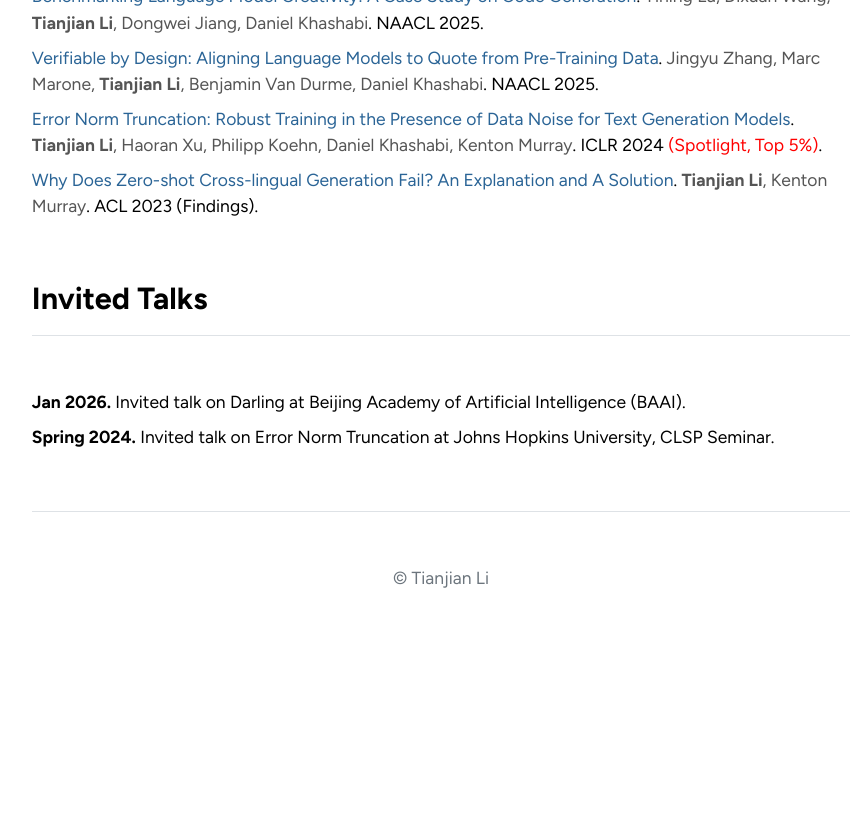
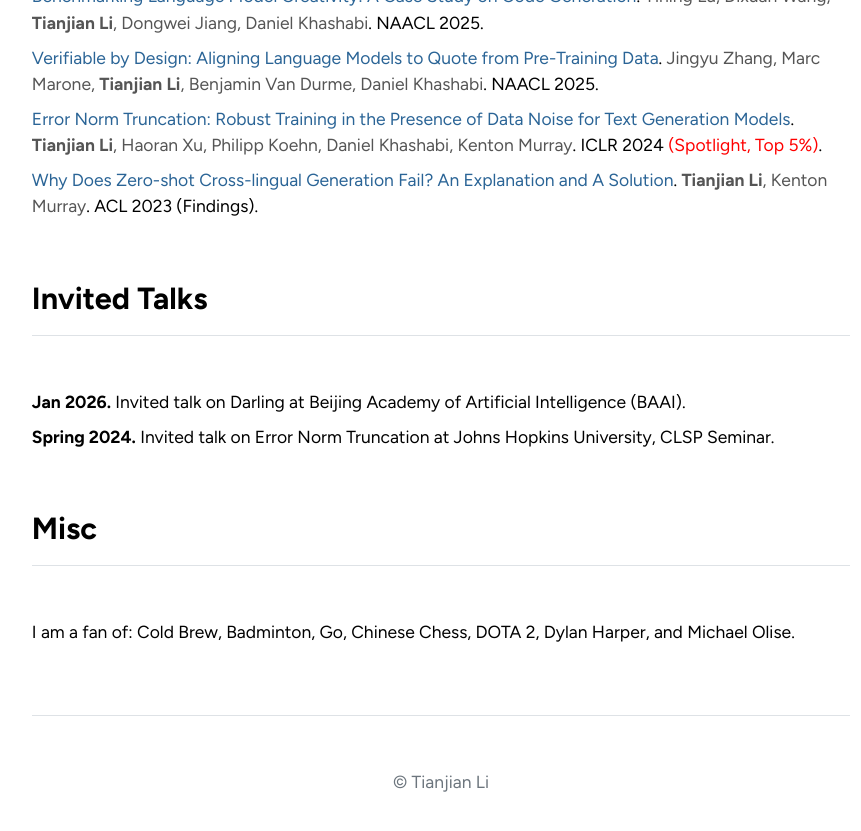
Before and after one commit to tianjianl/tianjianl.github.io, a Jekyll site: the page built from index.md, in a window 1280 px wide and 900 px high, scrolled down 3546 px. Shown: the top 831 px of the window, without its empty margins (199-1060 px from the left). Built offline with Jekyll 4.4.1, drawn with Linux system fonts in a browser that asks for light colours; comment, search, counter and statistics services are not loaded; before the commit the page ends 4242 px from its top, so only the background shows below that.

Commit message:
Add Misc section to home page

```diff
--- a/_layouts/home.html
+++ b/_layouts/home.html
@@ -36,3 +36,10 @@ layout: default
     {% endfor %}
   </div>
 </div>
+
+<div class="row g-5 mb-5">
+  <div class="col-md-12">
+    <h3 class="fw-bold border-bottom pb-3 mb-5">Misc</h3>
+    <p>I am a fan of: Cold Brew, Badminton, Go, Chinese Chess, DOTA 2, Dylan Harper, and Michael Olise.</p>
+  </div>
+</div>
```
